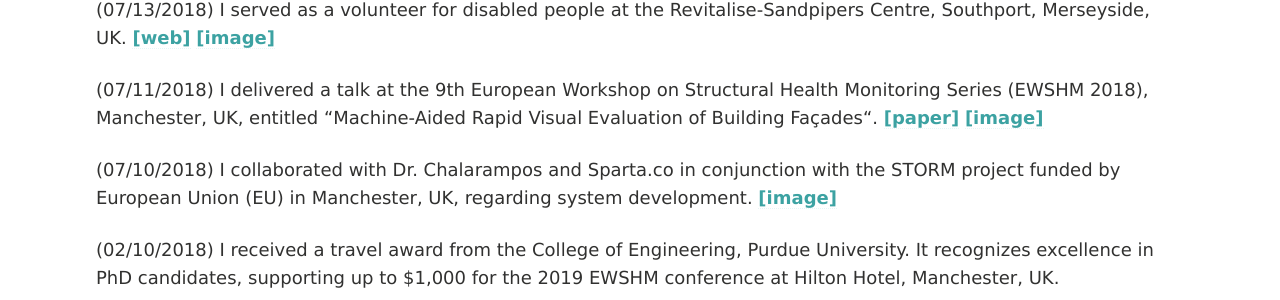
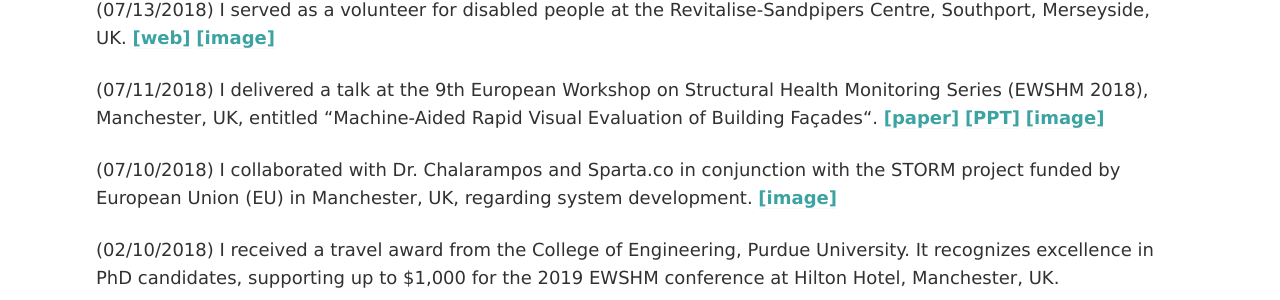
Before and after one commit to BoyackJ/websitetest, a Jekyll site: the page built from index.md, in a window 1280 px wide. Shown: the part 1471-1771 px from the top of the page. Built offline with Jekyll 4.4.1, drawn with Linux system fonts in a browser that asks for light colours.

```diff
--- a/index.md
+++ b/index.md
@@ -35,7 +35,7 @@ Linkedin: [linkedin.com/in/jongseong-choi-19b17617a](https://www.linkedin.com/in
 
 (07/13/2018)  I served as a volunteer for disabled people at the Revitalise-Sandpipers Centre, Southport, Merseyside, UK. [**[web]**](http://revitalise.org.uk/respite-holidays/our-centres/sandpipers/)   [**[image]**](https://bradjchoi.github.io/news_Revitalise.jpg)
 
-(07/11/2018)  I delivered a talk at the 9th European Workshop on Structural Health Monitoring Series (EWSHM 2018), Manchester, UK, entitled “Machine-Aided Rapid Visual Evaluation of Building Façades“. [**[paper]**](https://www.ndt.net/search/docs.php3?showForm=off&id=23205) [**[image]**](https://bradjchoi.github.io/news_EWSHM2018.jpg)
+(07/11/2018)  I delivered a talk at the 9th European Workshop on Structural Health Monitoring Series (EWSHM 2018), Manchester, UK, entitled “Machine-Aided Rapid Visual Evaluation of Building Façades“. [**[paper]**](https://www.ndt.net/search/docs.php3?showForm=off&id=23205) [**[PPT]**](https://bradjchoi.github.io/news_EWSHM2018_PPT.pdf) [**[image]**](https://bradjchoi.github.io/news_EWSHM2018.jpg)
 
 (07/10/2018)  I collaborated with Dr. Chalarampos and Sparta.co in conjunction with the STORM project funded by European Union (EU) in Manchester, UK, regarding system development. [**[image]**](https://bradjchoi.github.io/news_STORM.jpg)
 
```
